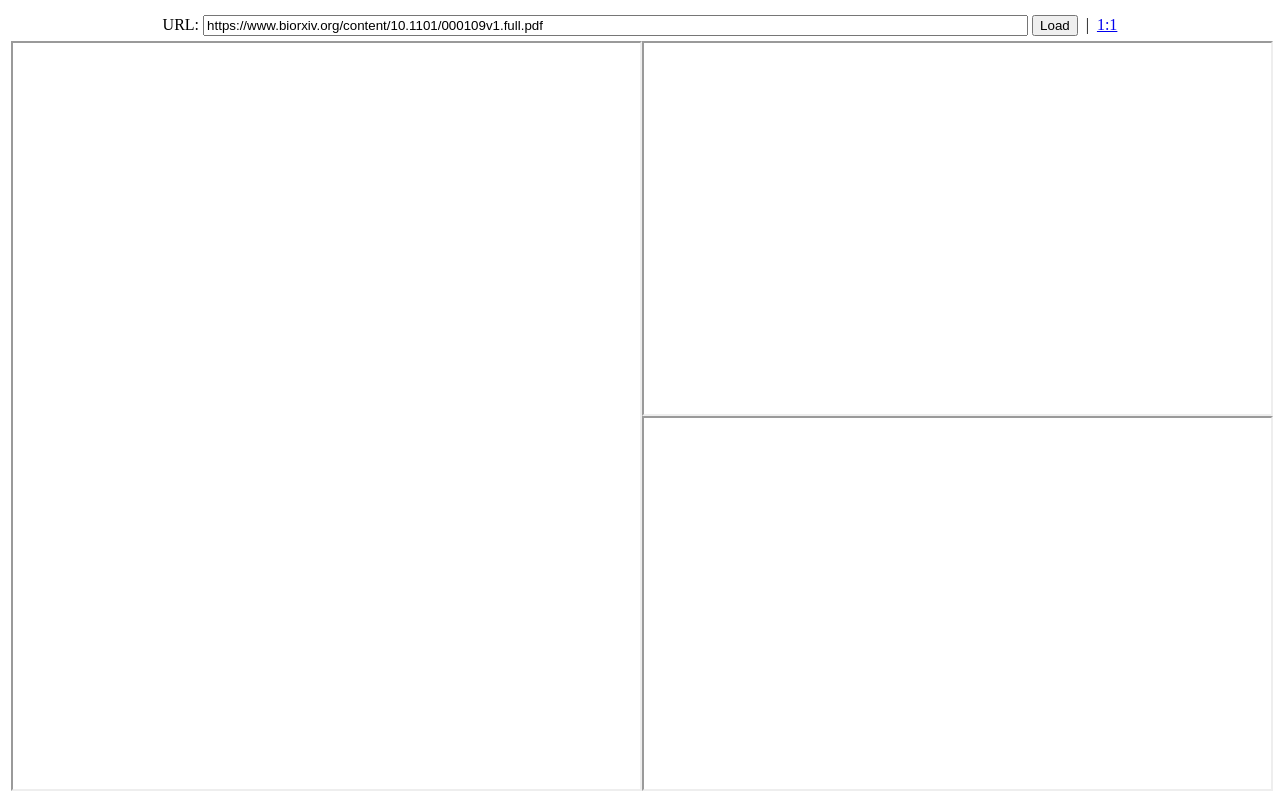
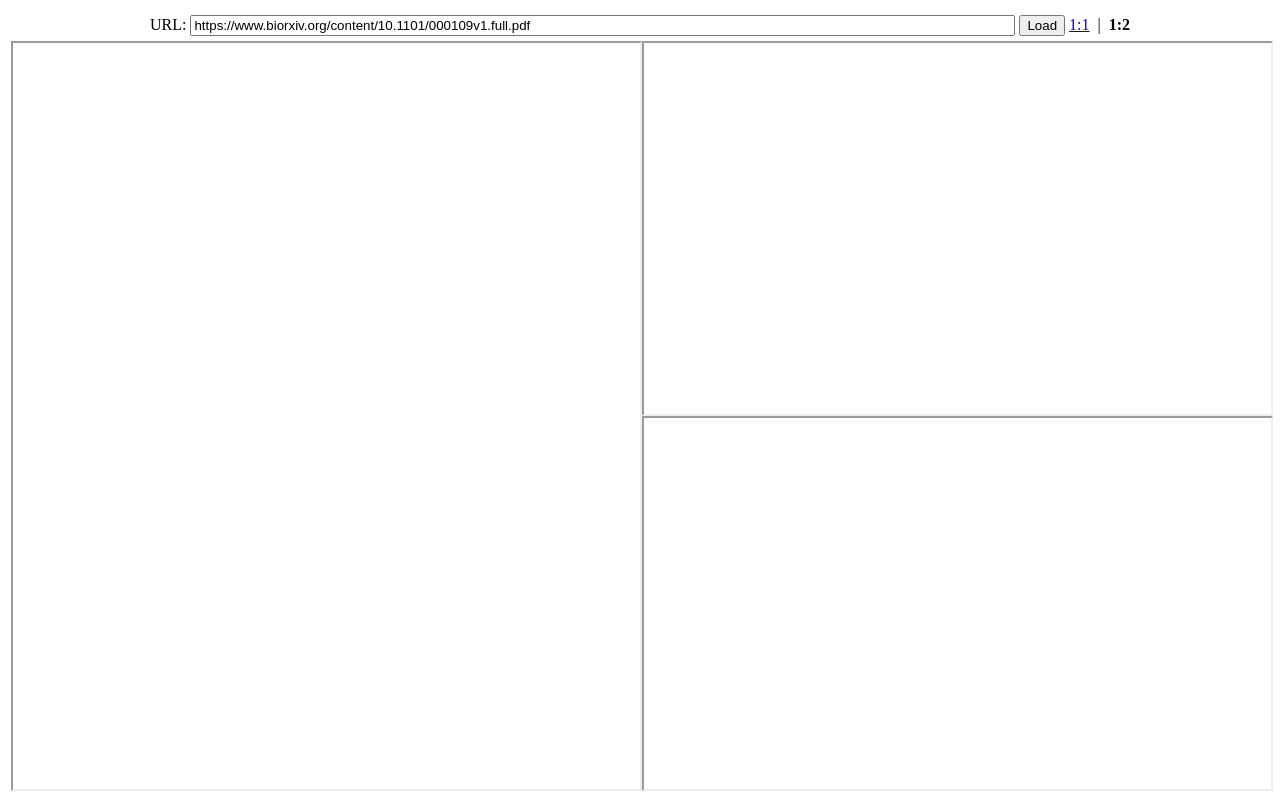
Before and after one commit to aandreev0/splitscreen, a plain HTML site: page 12.html in a window 1280 px wide. Drawn offline with nearby package versions, Linux system fonts and the light colour scheme.

Commit message:
add bolded selector 11/12

```diff
--- a/12.html
+++ b/12.html
@@ -27,8 +27,9 @@
     <center>
       URL: <input id="ui" size=100 value="https://www.biorxiv.org/content/10.1101/000109v1.full.pdf">
       <input type="button" value="Load" id="load_btn" onclick="updateSplitScreen();">
+      <a href="index.html">1:1</a>
       &nbsp;|&nbsp;
-      <a href="index.html">1:1</a>
+      <b>1:2</b>
     </center>
   </td>
 </tr>
```
Also changed, not shown: index.html (+1 -0 lines).
